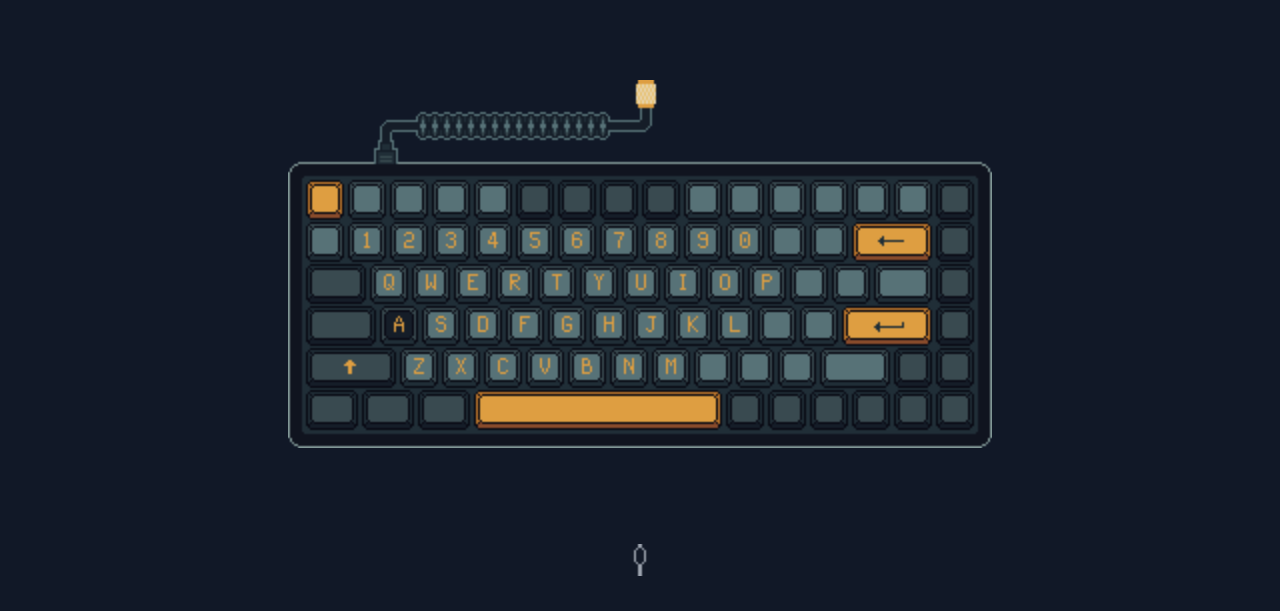
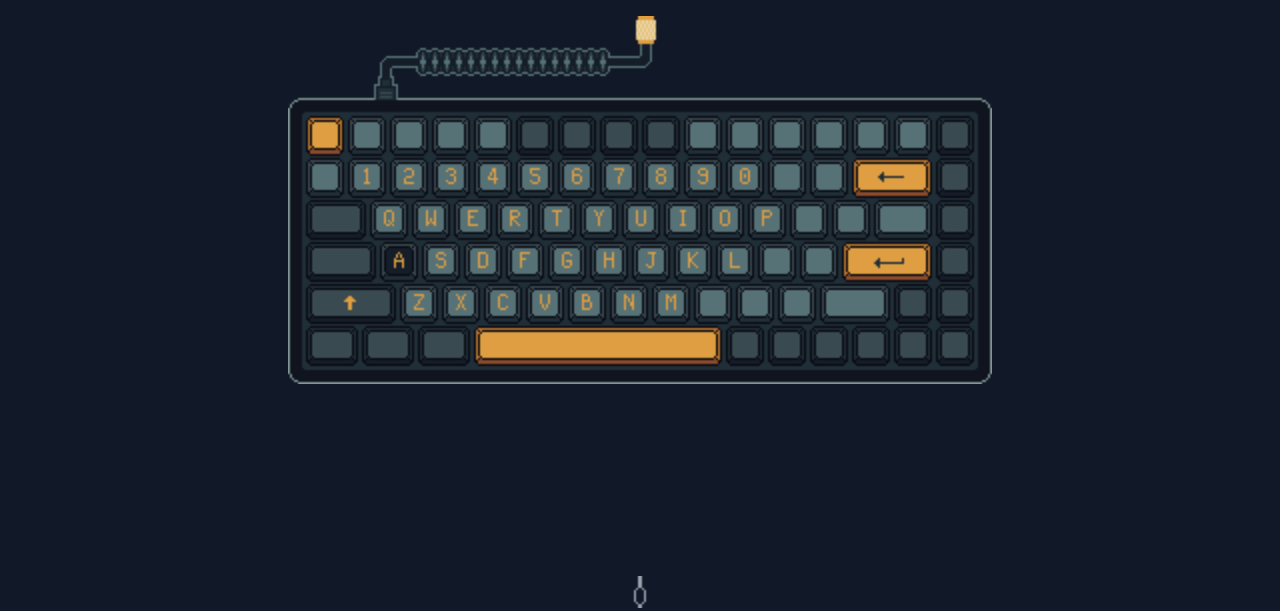
Before and after one commit to dangminhngo/portfolio, a website built with Vite: page index.html in a window 1280 px wide. Shown: the part 189-800 px from the top of the page. Built offline with nearby package versions, Linux system fonts and the light colour scheme.

Commit message:
feat: add new spritesheets, reduce gap between UI elements in hero section

```diff
--- a/src/components/hero.js
+++ b/src/components/hero.js
@@ -35,7 +35,7 @@ const setupHero = (root) => {
     80
   )
   animateSpritesheetOnCanvasElem(keyboardCanvas, keyboardSpritesheet, 352, 184, 122, 120, 0)
-  animateSpritesheetOnCanvasElem(mouseCanvas, mouseSpritesheet, 16, 16, 5, 200, 600)
+  animateSpritesheetOnCanvasElem(mouseCanvas, mouseSpritesheet, 16, 16, 5, 150, 600)
 }
 
 export default setupHero
--- a/src/styles/hero.scss
+++ b/src/styles/hero.scss
@@ -4,7 +4,7 @@
   flex-direction: column;
   align-items: center;
   justify-content: center;
-  gap: 6rem;
+  gap: 4rem;
 
   &__title {
     font-size: 4rem;
@@ -22,6 +22,7 @@
 }
 
 #mouse {
+  margin-top: 8rem;
   width: 32px;
   height: 32px;
   image-rendering: crisp-edges;
```
Also changed, not shown: src/assets/spritesheets/application.png (added), src/assets/spritesheets/responsive.png (added).
